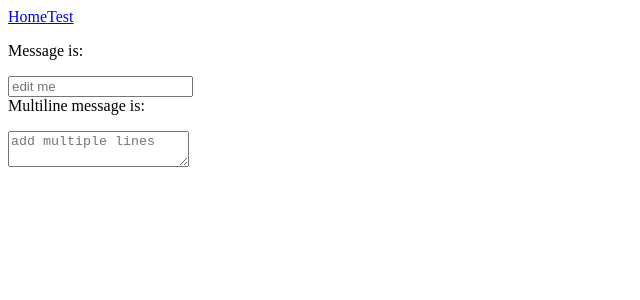
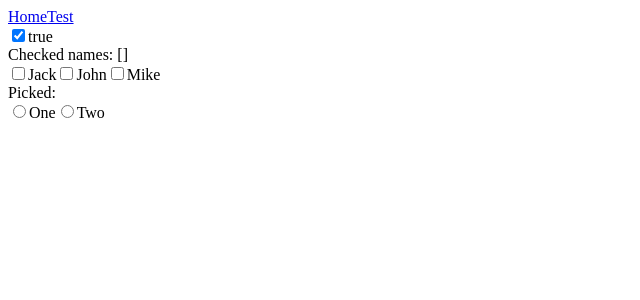
Before and after one commit to javierpb275/vue-test-project, a Vue app: page /test in a window 1280 px wide. Shown: the top 300 px of the page, without its empty margins (0-640 px from the left). Built offline with nearby package versions, Linux system fonts and the light colour scheme.

Commit message:
form input bindings: checkbox and radio button

```diff
--- a/src/views/TestView.vue
+++ b/src/views/TestView.vue
@@ -1,16 +1,35 @@
 <script setup>
 import { reactive, computed, ref } from "vue";
 
-const message = ref("");
+const checked = ref(true);
+
+const checkedNames = ref([]);
+
+const picked = ref("");
 </script>
 
 <template>
   <main>
-    <p>Message is: {{ message }}</p>
-    <input v-model="message" placeholder="edit me" />
-    <br>
-    <span>Multiline message is:</span>
-    <p style="white-space: pre-line">{{ message }}</p>
-    <textarea v-model="message" placeholder="add multiple lines"></textarea>
+    <input type="checkbox" id="checkbox" v-model="checked" />
+    <label for="checkbox">{{ checked }}</label>
+
+    <div>Checked names: {{ checkedNames }}</div>
+
+    <input type="checkbox" id="jack" value="Jack" v-model="checkedNames" />
+    <label for="jack">Jack</label>
+
+    <input type="checkbox" id="john" value="John" v-model="checkedNames" />
+    <label for="john">John</label>
+
+    <input type="checkbox" id="mike" value="Mike" v-model="checkedNames" />
+    <label for="mike">Mike</label>
+
+    <div>Picked: {{ picked }}</div>
+
+    <input type="radio" id="one" value="One" v-model="picked" />
+    <label for="one">One</label>
+
+    <input type="radio" id="two" value="Two" v-model="picked" />
+    <label for="two">Two</label>
   </main>
 </template>
```
